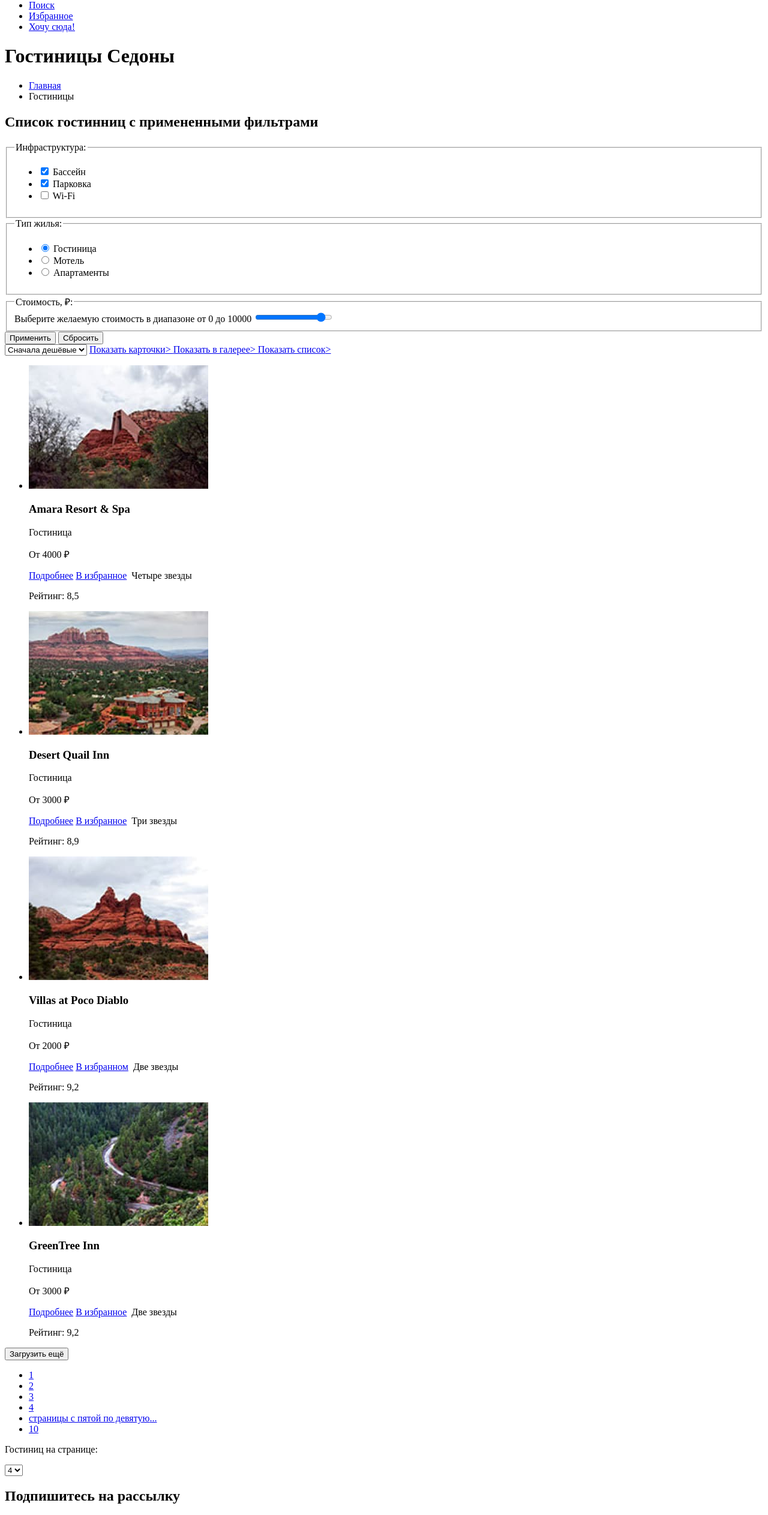
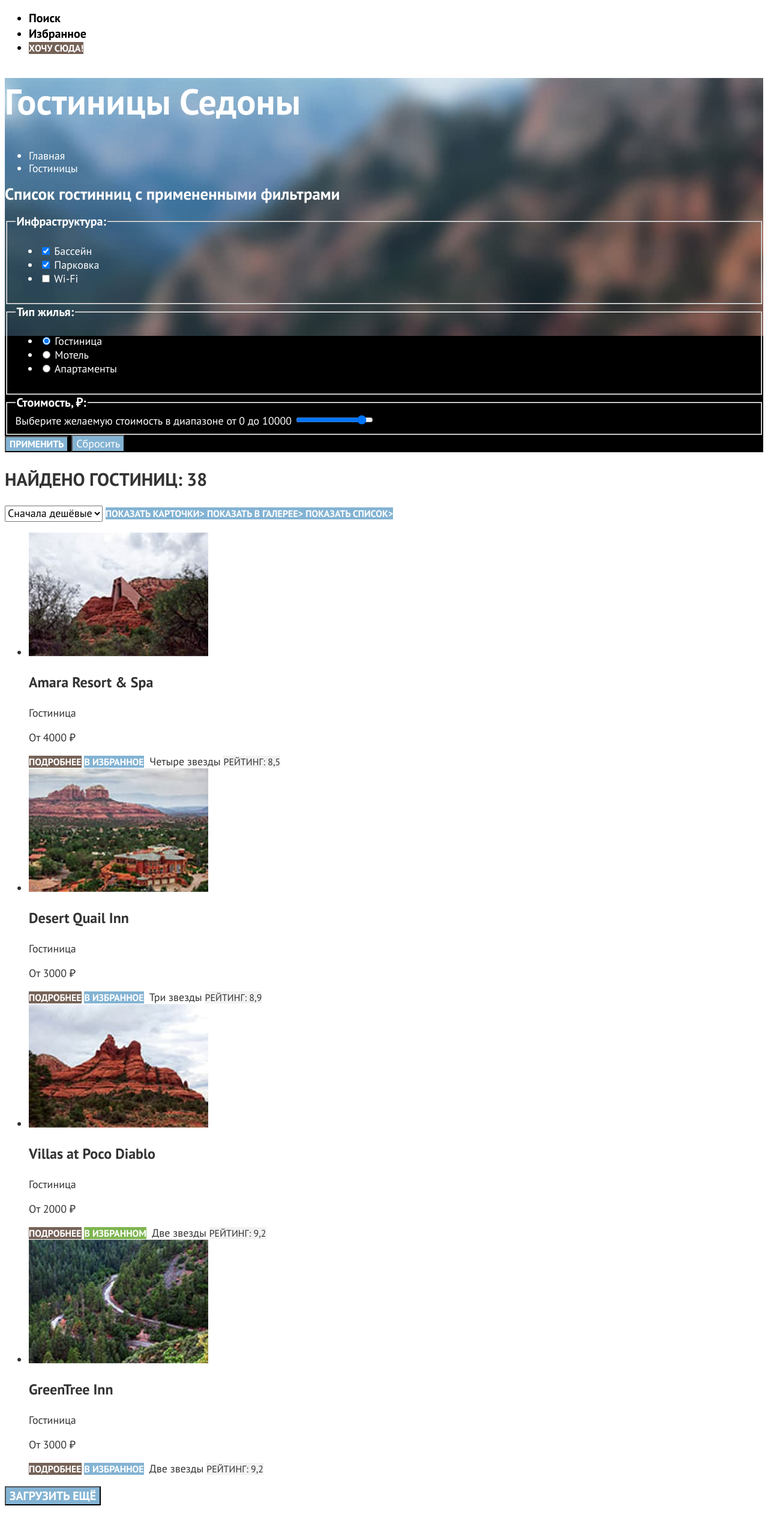
Before and after one commit to htmlacademy-htmlcss/1778639-sedona-33, a plain HTML site: page 4/catalog.html in a window 1280 px wide. Shown: the part 240-2766 px from the top of the page at 60% size. Drawn offline with Linux system fonts and the light colour scheme.

Commit message:
:heavy_check_mark: Сборка #4

```diff
--- a/4/catalog.html
+++ b/4/catalog.html
@@ -45,6 +45,7 @@
       </header>
 
       <main class="main-inner">
+          <div class="catalog-header">
           <h1 class="inner-header-title">Гостиницы Седоны</h1>
           <ul class="breadcrumbs">
               <li class="breadcrumbs-item">
@@ -116,7 +117,10 @@
                 <button class="button" type="submit">Применить</button>
                 <button class="button reset-button" type="reset">Сбросить</button>
               </form>
+            </div>
 
+            <section class="search-result">
+                <h2 class="search-result-header">Найдено гостиниц: 38</h2>
               <select class="select-control" aria-label="Сортировка">
                   <option value="cheap">Сначала дешёвые</option>
                   <option value="expensive">Сначала дорогие</option>
@@ -124,10 +128,10 @@
               <a class="button" href="#">
                   <span class="visually-hidden">Показать карточки</span>>
               </a>
-              <a class="button button-light" href="#">
+              <a class="button" href="#">
                 <span class="visually-hidden">Показать в галерее</span>>
             </a>
-            <a class="button button-light" href="#">
+            <a class="button" href="#">
                 <span class="visually-hidden">Показать список</span>>
             </a>
             <ul class="hotel-list">
@@ -136,11 +140,11 @@
                 <h3 class="hotel-card-title">Amara Resort & Spa</h3>
                 <p class="hotel-card-accomodation-type">Гостиница</p>
                 <p class="hotel-card-price">От 4000 ₽</p>
-                <a class="hotel-card-button button" href="#">Подробнее</a>
-                <a class="hotel-card-button button" href="#">В избранное</a>
+                <a class="button hotel-card-button-more" href="#">Подробнее</a>
+                <a class="button hotel-card-button-add" href="#">В избранное</a>
                 <img class="hotel-card-stars" src="" alt="">
                 <span class="visually-hidden">Четыре звезды</span>
-                <p class="hotel-card-rating">Рейтинг: 8,5</p>
+                <a class="button hotel-card-rating">Рейтинг: 8,5</a>
             </li>
 
             <li class="hotel-card">
@@ -148,11 +152,11 @@
                 <h3 class="hotel-card-title">Desert Quail Inn</h3>
                 <p class="hotel-card-accomodation-type">Гостиница</p>
                 <p class="hotel-card-price">От 3000 ₽</p>
-                <a class="hotel-card-button button" href="#">Подробнее</a>
-                <a class="hotel-card-button button" href="#">В избранное</a>
+                <a class="button hotel-card-button-more" href="#">Подробнее</a>
+                <a class="button hotel-card-button-add" href="#">В избранное</a>
                 <img class="hotel-card-stars" src="" alt="">
                 <span class="visually-hidden">Три звезды</span>
-                <p class="hotel-card-rating">Рейтинг: 8,9</p>
+                <a class="button hotel-card-rating">Рейтинг: 8,9</a>
             </li>
 
             <li class="hotel-card">
@@ -160,11 +164,11 @@
                 <h3 class="hotel-card-title">Villas at Poco Diablo</h3>
                 <p class="hotel-card-accomodation-type">Гостиница</p>
                 <p class="hotel-card-price">От 2000 ₽</p>
-                <a class="hotel-card-button button" href="#">Подробнее</a>
-                <a class="hotel-card-button-green button" href="#">В избранном</a>
+                <a class="button hotel-card-button-more" href="#">Подробнее</a>
+                <a class="button hotel-card-button-added" href="#">В избранном</a>
                 <img class="hotel-card-stars" src="" alt="">
                 <span class="visually-hidden">Две звезды</span>
-                <p class="hotel-card-rating">Рейтинг: 9,2</p>
+                <a class="button hotel-card-rating">Рейтинг: 9,2</a>
             </li>
 
             <li class="hotel-card">
@@ -172,18 +176,18 @@
                 <h3 class="hotel-card-title">GreenTree Inn</h3>
                 <p class="hotel-card-accomodation-type">Гостиница</p>
                 <p class="hotel-card-price">От 3000 ₽</p>
-                <a class="hotel-card-button button" href="#">Подробнее</a>
-                <a class="hotel-card-button button" href="#">В избранное</a>
+                <a class="button hotel-card-button-more" href="#">Подробнее</a>
+                <a class="button hotel-card-button-add" href="#">В избранное</a>
                 <img class="hotel-card-stars" src="" alt="">
                 <span class="visually-hidden">Две звезды</span>
-                <p class="hotel-card-rating">Рейтинг: 9,2</p>
+                <a class="button hotel-card-rating">Рейтинг: 9,2</a>
             </li>
             </ul>
 
-            <button class="button pagination-load-more" type="button">Загрузить ещё</button>
+            <button class="button load-more-button" type="button">Загрузить ещё</button>
 
             <ul class="pagination">
-                <li class="pagination-item">
+                <li class="pagination-item current">
                     <a class="pagination-button-selected button" href="#">1</a>
                 </li>
                 <li class="pagination-item">
@@ -217,7 +221,7 @@
 
 
 
-        <section class="subscribtion">
+        <section class="subscribtion subscribtion-catalog">
             <h2 class="subscribtion-header">Подпишитесь на рассылку</h2>
             <p class="subscribtion-description">Только полезная информация и никакого спама, честное бойскаутское!</p>
             <form class="subscribtion-form" action="https://echo.htmlacademy.ru/" method="post">
--- a/4/styles/styles.css
+++ b/4/styles/styles.css
@@ -0,0 +1,284 @@
+@font-face {
+    font-family: "PT Sans";
+    font-style: normal;
+    font-weight: 400;
+    src: url("../fonts/ptsans-400.woff2") format("woff2");
+    font-display: swap;
+}
+
+@font-face {
+    font-family: "PT Sans";
+    font-style: normal;
+    font-weight: 700;
+    src: url("../fonts/ptsans-700.woff2") format("woff2");
+    font-display: swap;
+}
+
+body {
+    font-family: "PT Sans", sans-serif;
+    font-size: 18px;
+    line-height: 21px;
+    font-weight: 400;
+    color: #333333;
+    background-color: #ffffff;
+}
+
+.button {
+    font-family: inherit;
+    font-size: 16px;
+    line-height: 21px;
+    font-weight: 700;
+    text-align: center;
+    color: #ffffff;
+    background-color: #83B3D3;
+    text-decoration: none;
+    text-transform: uppercase;
+}
+
+.navigation-button {
+    line-height: 20px;
+    background-color: #756257;
+}
+
+.button-search {
+    font-size: 20px;
+    line-height: 36px;
+}
+
+.subscribtion-button {
+    font-size: 20px;
+    line-height: 26px;
+}
+
+.reset-button {
+    font-size: 18px;
+    line-height: 23px;
+    font-weight: 400;
+    text-transform: none;
+}
+
+
+.page-header {
+    color: #000000;
+}
+
+.navigation-link {
+    font-size: 20px;
+    line-height: 26px;
+    color: inherit;
+    text-decoration: none;
+    font-weight: 700;
+}
+
+.main-header {
+    background-color: #000000;
+    background-image: url(../images/decoration/main-background.jpg);
+    background-size: 100% auto;
+    background-repeat: no-repeat;
+    text-align: center;
+}
+
+.reasons {
+    text-align: center;
+}
+
+.reasons-introduction {
+    font-size: 22px;
+    line-height: 36px;
+    font-weight: 400;
+}
+
+.reasons-title {
+    font-size: 30px;
+    font-weight: 36px;
+}
+
+.reasons-list {
+    text-align: center;
+}
+
+.reason-list-item-header {
+    font-size: 24px;
+    line-height: 28px;
+    font-weight: 700px;
+    text-transform: uppercase;
+}
+
+.reason-list-item-light {
+    color: #ffffff;
+    background-color: #83B3D3;
+}
+
+.reason-sublist-item-header {
+    font-size: 24px;
+    line-height: 28px;
+    font-weight: 700px;
+    text-transform: uppercase;
+
+}
+
+.reason-sublist {
+    color: #333333;
+    background-color: #ffffff;
+
+}
+
+.hotels-search {
+    text-align: center;
+}
+
+.hotels-search-header {
+    font-size: 30px;
+    font-weight: 36px;
+    font-weight: 700px;
+    text-transform: uppercase;
+}
+
+.hotels-search-description {
+    font-size: 22px;
+    line-height: 36px;
+    font-weight: 400;
+}
+
+.subscribtion {
+    text-align: center;
+    color: #ffffff;
+    background-color: #000000;
+    background-image: url(../images/decoration/main-background.jpg);
+    background-size: 100% auto;
+    background-repeat: no-repeat;
+}
+
+.subscribtion-header {
+    font-size: 30px;
+    font-weight: 36px;
+    font-weight: 700px;
+    text-transform: uppercase;
+}
+
+.subscribtion-description {
+    font-size: 22px;
+    line-height: 36px;
+    font-weight: 400;
+}
+
+.contacts {
+    text-align:center;
+}
+
+.contacts-phone {
+    font-size: 40px;
+    line-height: 40px;
+    color: inherit;
+    text-decoration: none;
+}
+
+.catalog-header {
+    color:#ffffff;
+    background-color: #000000;
+    background-image: url(../images/catalog/catalog-background.jpg);
+    background-size: 100% auto;
+    background-repeat: no-repeat;
+}
+
+.inner-header-title {
+    font-size: 60px;
+    line-height: 78px;
+    font-weight: 700;
+}
+
+.breadcrumbs-link {
+    color: #ffffff;
+    text-decoration: none;
+}
+
+.catalog-filter-title {
+    font-size: 20px;
+    line-height: 26px;
+    font-weight: 700;
+}
+
+.catalog-filter-list {
+    font-size: 18px;
+    line-height: 23px;
+}
+
+.search-result-header {
+    font-size: 30px;
+    line-height: 39px;
+    font-weight: 700;
+    text-transform: uppercase;
+}
+
+.select-control {
+    font-size: 18px;
+    line-height: 23px;
+    font-family: inherit;
+}
+
+.hotel-card-title {
+    font-size: 24px;
+    line-height: 31px;
+    font-weight: 700;
+}
+
+.hotel-card-accomodation-type {
+    font-size: 18px;
+    line-height: 23px;
+}
+
+.hotel-card-price {
+    font-size: 18px;
+    line-height: 23px;
+}
+
+.hotel-card-button-more {
+    background-color: #756257;
+}
+
+.hotel-card-button-added {
+    background-color: #7DB54F;
+}
+
+.hotel-card-rating {
+    font-weight: 400;
+    color: #333333;
+    background-color: #F2F2F2;
+}
+
+.load-more-button {
+    font-size: 20px;
+    line-height: 26px;
+}
+
+.pagination-button-selected {
+    font-size: 20px;
+    line-height: 26px;
+    font-weight: 700;
+    color: #000000;
+    background-color: #F2F2F2;
+}
+
+.pagination-button {
+    font-size: 20px;
+    line-height: 26px;
+    font-weight: 700;
+}
+
+.hotels-on-page-number-text {
+    font-size: 18px;
+    line-height: 23px;
+}
+
+.hotels-on-page-number {
+    font-family: inherit;
+    font-size: 18px;
+    line-height: 23px;
+}
+
+.subscribtion-catalog {
+    text-align: center;
+    color: #000000;
+    background-color: #ffffff;
+    background-image: none;
+}
```
Also changed, not shown: 4/index.html (+8 -8 lines).
